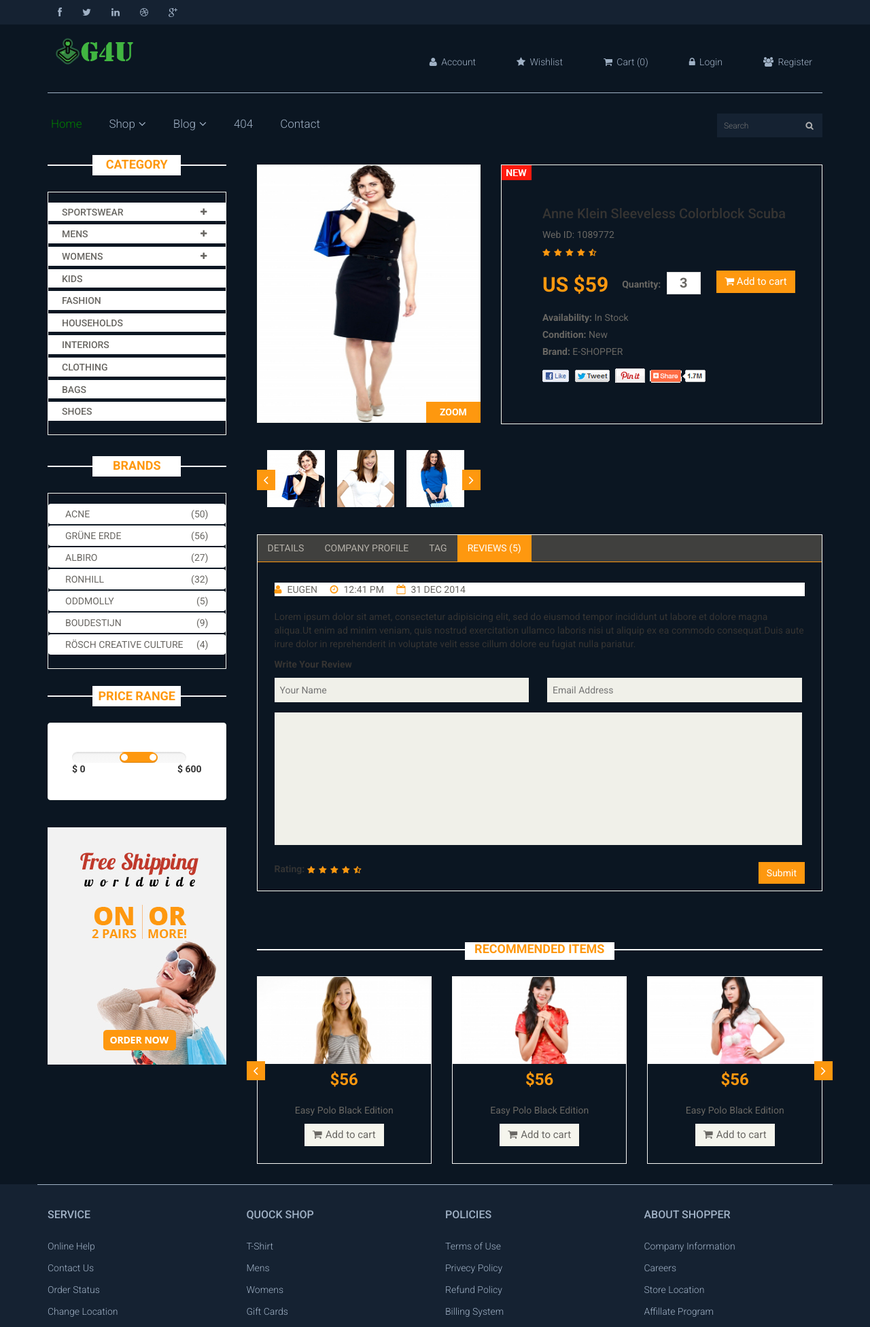
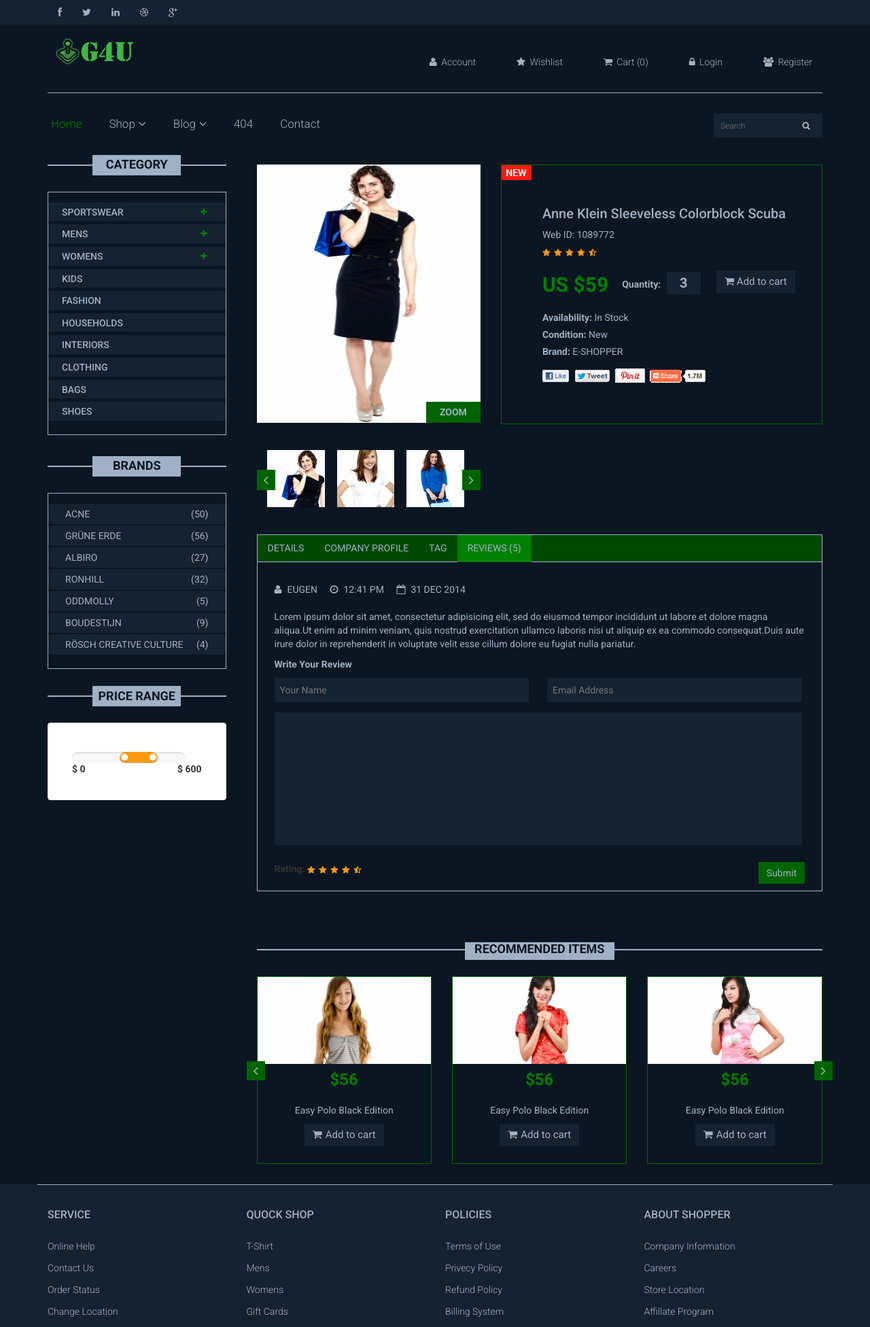
Before and after one commit to Zamachi/WebIS, a PHP site: page /productDetails in a window 1280 px wide. Shown: the top 1952 px of the page at 68% size. Run offline with PHP 8.4, Linux system fonts and the light colour scheme.

Commit message:
product, cart i productDescription
stilizovane su stranice

```diff
--- a/WBISFramework/public/css/main.css
+++ b/WBISFramework/public/css/main.css
@@ -227,12 +227,11 @@ a#scrollUp i{
   height: 35px;
   outline: medium none;
   padding-left: 10px;
-  width: 155px;
+  width: 160px;
   background-image: url(../images/home/searchicon.png);
   background-repeat: no-repeat;
   background-position: 130px;
 }
-
 
 /*  Dropdown menu*/
 
@@ -621,13 +620,13 @@ ul.sub-menu {
 }
 
 .category-products {
-  border: 1px solid #F7F7F0;
+  border: 1px solid #a0b1c5;
   margin-bottom: 35px;
   padding-bottom: 20px;
   padding-top: 15px;
 }
 .left-sidebar h2, .brands_products h2 {
-  color: #FE980F;
+  color: #0B1622;
   font-family: 'Roboto', sans-serif;
   font-size: 18px;
   font-weight: 700;
@@ -641,7 +640,7 @@ ul.sub-menu {
 .left-sidebar h2:after, h2.title:after{
 	content: " ";
 	position: absolute;
-	border: 1px solid #f5f5f5;
+	border: 1px solid #a0b1c5;
 	bottom:8px;
 	left: 0;
 	width: 100%;
@@ -652,7 +651,7 @@ ul.sub-menu {
 .left-sidebar h2:before{
 	content: " ";
 	position: absolute;
-	background: #fff;
+	background: #a0b1c5;
 	bottom: -6px;
 	width: 130px;
 	height: 30px;
@@ -664,7 +663,7 @@ ul.sub-menu {
 h2.title:before{
 	content: " ";
 	position: absolute;
-	background: #fff;
+  background: #a0b1c5;
 	bottom: -6px;
 	width: 220px;
 	height: 30px;
@@ -674,7 +673,7 @@ h2.title:before{
 }
 
 .category-products .panel {
-	background-color: #FFFFFF;
+	background-color: #152232;
 	border: 0px;
 	border-radius: 0px;
 	box-shadow:none;
@@ -682,14 +681,14 @@ h2.title:before{
 }
 
 .category-products .panel-default .panel-heading {
-  background-color: #FFFFFF;
+  background-color: #152232;
   border: 0 none;
   color: #FFFFFF;
   padding: 5px 20px;
 }
 
 .category-products .panel-default .panel-heading .panel-title a {
-  color: #696763;
+  color: #a0b1c5;
   font-family: 'Roboto', sans-serif;
   font-size: 14px;
   text-decoration: none;
@@ -703,7 +702,7 @@ h2.title:before{
 .category-products .badge {
   background:none;
   border-radius: 10px;
-  color: #696763;
+  color: green;
   display: inline-block;
   font-size: 12px;
   font-weight: bold;
@@ -721,22 +720,22 @@ h2.title:before{
 
 
 .panel-body ul li a {
-  color: #696763;
+  color: #a0b1c5;
   font-family: 'Roboto', sans-serif;
   font-size: 12px;
   text-transform: uppercase;
 }
 
 .brands-name {
-  border: 1px solid #F7F7F0;
+  border: 1px solid #a0b1c5;
   padding-bottom: 20px;
   padding-top: 15px;
 }
 
 
 .brands-name .nav-stacked li a {
-  background-color: #FFFFFF;
-  color: #696763;
+  background-color: #152232;
+  color: #a0b1c5;
   font-family: 'Roboto', sans-serif;
   font-size: 14px;
   padding: 5px 25px;
@@ -802,7 +801,7 @@ h2.title:before{
 
 
 h2.title {
-  color: #FE980F;
+  color: #0B1622;
   font-family: 'Roboto', sans-serif;
   font-size: 18px;
   font-weight: 700;
@@ -813,7 +812,7 @@ h2.title {
 }
 
 .product-image-wrapper{
-	border:1px solid #F7F7F5;
+	border:1px solid darkgreen;
 	overflow: hidden;
 	margin-bottom:30px;
 }
@@ -829,13 +828,13 @@ h2.title {
 }
 
 .productinfo h2{
-	color: #FE980F;
+	color:  green;
 	font-family: 'Roboto', sans-serif;
 	font-size: 24px;
 	font-weight: 700;
 }
 .product-overlay h2{
-	color: #fff;
+	color: #a0b1c5;
 	font-family: 'Roboto', sans-serif;
 	font-size: 24px;
 	font-weight: 700;
@@ -846,7 +845,7 @@ h2.title {
   font-family: 'Roboto', sans-serif;
   font-size: 14px;
   font-weight: 400;
-  color: #696763;
+  color:  #a0b1c5;
 }
 
 .productinfo img{
@@ -883,45 +882,39 @@ h2.title {
 }
 
 .product-overlay .add-to-cart {
-  background:#fff;
+  background:#0B1622;
   border: 0 none;
   border-radius: 0;
-  color: #FE980F;
+  color: #a0b1c5;
   font-family: 'Roboto', sans-serif;
   font-size: 15px;
   margin-bottom: 25px;
 }
 
-.product-overlay .add-to-cart:hover {
-  background:#fff;
-  color: #FE980F;
-}
-
-
 .product-overlay p{
   font-family: 'Roboto', sans-serif;
   font-size: 14px;
   font-weight: 400;
-  color: #fff;
+  color: green;
 }
 
 
 
 .add-to-cart {
-  background:#F5F5ED;
+  background:#152232;
   border: 0 none;
   border-radius: 0;
-  color: #696763;
+  color: #a0b1c5;
   font-family: 'Roboto', sans-serif;
   font-size: 15px;
   margin-bottom: 25px;
 }
 
 .add-to-cart:hover {
-  background: #FE980F;
+  background: darkgreen !important;
   border: 0 none;
   border-radius: 0;
-  color: #FFFFFF;
+  color: #a0b1c5 !important;
 }
 
 .add-to{
@@ -963,8 +956,8 @@ h2.title {
 }
 
 .category-tab ul {
-  background: #40403E;
-  border-bottom: 1px solid #FE980F;
+  background:  rgb(0, 73, 0);
+  border-bottom: 1px solid #a0b1c5;
   list-style: none outside none;
   margin: 0 0 30px;
   padding: 0;
@@ -974,7 +967,7 @@ h2.title {
 .category-tab ul li a {
   border: 0 none;
   border-radius: 0;
-  color: #B3AFA8;
+  color: #a0b1c5;
   display: block;
   font-family: 'Roboto', sans-serif;
   font-size: 14px;
@@ -1020,17 +1013,14 @@ h2.title {
 }
 
 .recommended-item-control i {
-  background: none repeat scroll 0 0 #FE980F;
-  color: #FFFFFF;
+  background: none repeat scroll 0 0 darkgreen;
+  color:  #a0b1c5;
   font-size: 20px;
   padding: 4px 10px;
 }
 
 .recommended-item-control i:hover {
-  background: #ccccc6;
-}
-
-.recommended_items  h2 {
+  background: green;
 }
 
 .our_partners{
@@ -1144,9 +1135,9 @@ h2.title {
 }
 
 .view-product h3 {
-  background: #FE980F;
+  background: darkgreen;
   bottom: 0;
-  color: #FFFFFF;
+  color: #a0b1c5;
   font-family: 'Roboto', sans-serif;
   font-size: 14px;
   font-weight: 700;
@@ -1170,18 +1161,18 @@ h2.title {
   top: 35%;
 }
 .item-control i {
-  background: #FE980F;
-  color: #FFFFFF;
+  background: darkgreen;
+  color: #a0b1c5;
   font-size: 20px;
   padding: 5px 10px;
 }
 
 .item-control i:hover{
-	background:#ccccc6;
+	background:green;
 }
 
 .product-information {
-  border: 1px solid #F7F7F0;
+  border: 1px solid darkgreen;
   overflow: hidden;
   padding-bottom: 60px;
   padding-left: 60px;
@@ -1196,14 +1187,14 @@ h2.title {
 }
 
 .product-information h2 {
-  color: #363432;
+  color: #a0b1c5;
   font-family: 'Roboto', sans-serif;
   font-size: 20px;
   margin-top: 0;
 }
 
 .product-information p {
-  color: #696763;
+  color: #a0b1c5;
   font-family: 'Roboto', sans-serif;
   margin-bottom: 5px;
 }
@@ -1215,7 +1206,7 @@ h2.title {
 }
 
 .product-information span span {
-  color: #FE980F;
+  color: green;
   float: left;
   font-family: 'Roboto', sans-serif;
   font-size: 30px;
@@ -1224,8 +1215,9 @@ h2.title {
   margin-top: 0px;
 }
 .product-information span input {
-  border: 1px solid #DEDEDC;
-  color: #696763;
+  border: 1px solid #152232;
+  background-color: #152232;
+  color: #a0b1c5;
   font-family: 'Roboto', sans-serif;
   font-size: 20px;
   font-weight: 700;
@@ -1236,7 +1228,7 @@ h2.title {
 }
 
 .product-information span label {
-  color: #696763;
+  color: #a0b1c5;
   font-family: 'Roboto', sans-serif;
   font-weight: 700;
   margin-right: 5px;
@@ -1248,24 +1240,30 @@ h2.title {
 
 
 .cart {
-  background: #FE980F;
+  background: #152232;
   border: 0 none;
   border-radius: 0;
-  color: #FFFFFF;
+  color: #a0b1c5;
   font-family: 'Roboto', sans-serif;
   font-size: 15px;
   margin-bottom: 10px;
   margin-left: 20px;
 }
 
+.cart:hover{
+  background: darkgreen !important;
+  color: #a0b1c5 !important;
+  transition: 0.5s !important;
+}
 
 .shop-details-tab {
-  border: 1px solid #F7F7F0;
+  border: 1px solid #a0b1c5;
   margin-bottom: 75px;
   margin-left: 15px;
   margin-right: 15px;
   padding-bottom: 10px;
 }
+
 .shop-details-tab .col-sm-12 {
 	padding-left: 0;
 	padding-right: 0;
@@ -1273,7 +1271,7 @@ h2.title {
 
 
 #reviews ul {
-  background: #FFFFFF;
+  background: none;
   border: 0 none;
   list-style: none outside none;
   margin: 0 0 20px;
@@ -1285,7 +1283,7 @@ h2.title {
 }
 
 #reviews ul li a {
-  color: #696763;
+  color: #a0b1c5;
   display: block;
   font-family: 'Roboto', sans-serif;
   font-size: 14px;
@@ -1293,17 +1291,17 @@ h2.title {
 }
 
 #reviews ul li a i{
-	color:#FE980F;
+	color:#a0b1c5;
 	padding-right:8px;
 }
 
 #reviews ul li a:hover{
-	background:#fff;
-	color:#FE980F;
+	background:none;
+	color:darkgreen;
 }
 
 #reviews p{
-	color:#363432;
+	color:#a0b1c5;
 }
 
 #reviews  form span {
@@ -1311,9 +1309,9 @@ h2.title {
 }
 
 #reviews form span input {
-  background:#F0F0E9;
+  background:#152232;
   border: 0 none;
-  color: #A6A6A1;
+  color: #a0b1c5;
   font-family: 'Roboto', sans-serif;
   font-size: 14px;
   outline: medium none;
@@ -1325,9 +1323,9 @@ h2.title {
 }
 
 #reviews textarea {
-  background: #F0F0E9;
+  background: #152232;
   border: medium none;
-  color: #A6A6A1;
+  color: #a0b1c5;
   height: 195px;
   margin-bottom: 25px;
   margin-top: 15px;
@@ -1339,10 +1337,10 @@ h2.title {
 }
 
 #reviews button {
-  background: #FE980F;
+  background: darkgreen;
   border: 0 none;
   border-radius: 0;
-  color: #FFFFFF;
+  color: #a0b1c5;
   font-family: 'Roboto', sans-serif;
   font-size: 14px;
 }
@@ -1732,9 +1730,9 @@ h2.title {
 }
 
 .user_info input, select, textarea {
-  background: #F0F0E9;
+  background: #152232;
   border:0;
-  color: #696763;
+  color: #a0b1c5;
   padding: 5px;
   width: 100%;
   border-radius: 0;
--- a/WBISFramework/views/productDetails.php
+++ b/WBISFramework/views/productDetails.php
@@ -133,10 +133,6 @@
 								 <b>$ 0</b> <b class="pull-right">$ 600</b>
 							</div>
 						</div><!--/price-range-->
-
-						<div class="shipping text-center"><!--shipping-->
-							<img src="images/home/shipping.jpg" alt="">
-						</div><!--/shipping-->
 
 					</div>
 				</div>
--- a/WBISFramework/views/products.php
+++ b/WBISFramework/views/products.php
@@ -133,10 +133,6 @@
 								 <b>$ 0</b> <b class="pull-right">$ 600</b>
 							</div>
 						</div><!--/price-range-->
-
-						<div class="shipping text-center"><!--shipping-->
-							<img src="images/home/shipping.jpg" alt="">
-						</div><!--/shipping-->
 
 					</div>
 				</div>
--- a/WBISFramework/views/shoppingCart.php
+++ b/WBISFramework/views/shoppingCart.php
@@ -1,11 +1,5 @@
 <section id="cart_items">
 		<div class="container">
-			<div class="breadcrumbs">
-				<ol class="breadcrumb">
-				  <li><a href="#">Home</a></li>
-				  <li class="active">Shopping Cart</li>
-				</ol>
-			</div>
 			<div class="table-responsive cart_info">
 				<table class="table table-condensed">
 					<thead>
```
Also changed, not shown: other parts of WBISFramework/public/css/main.css (+56 -49 lines).
